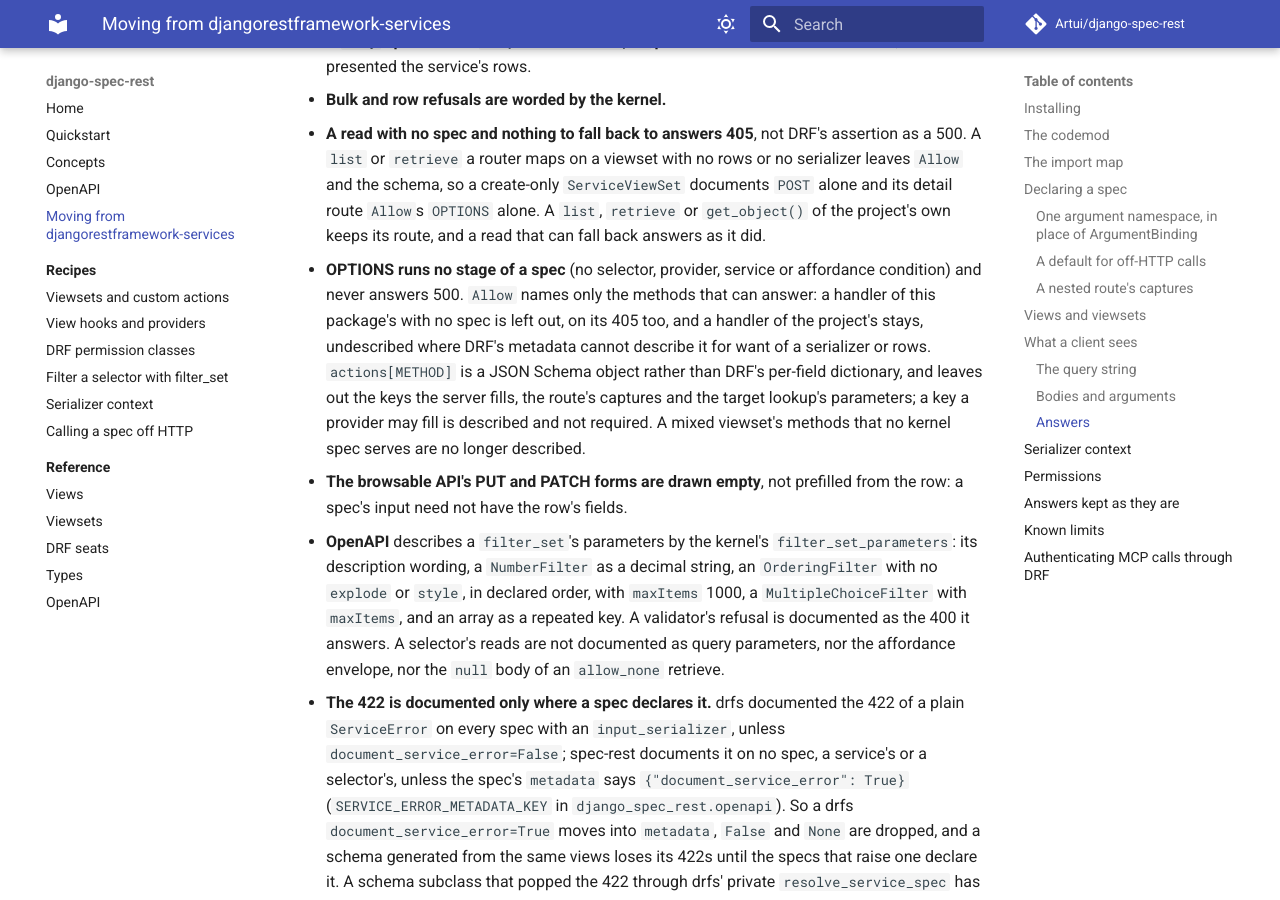
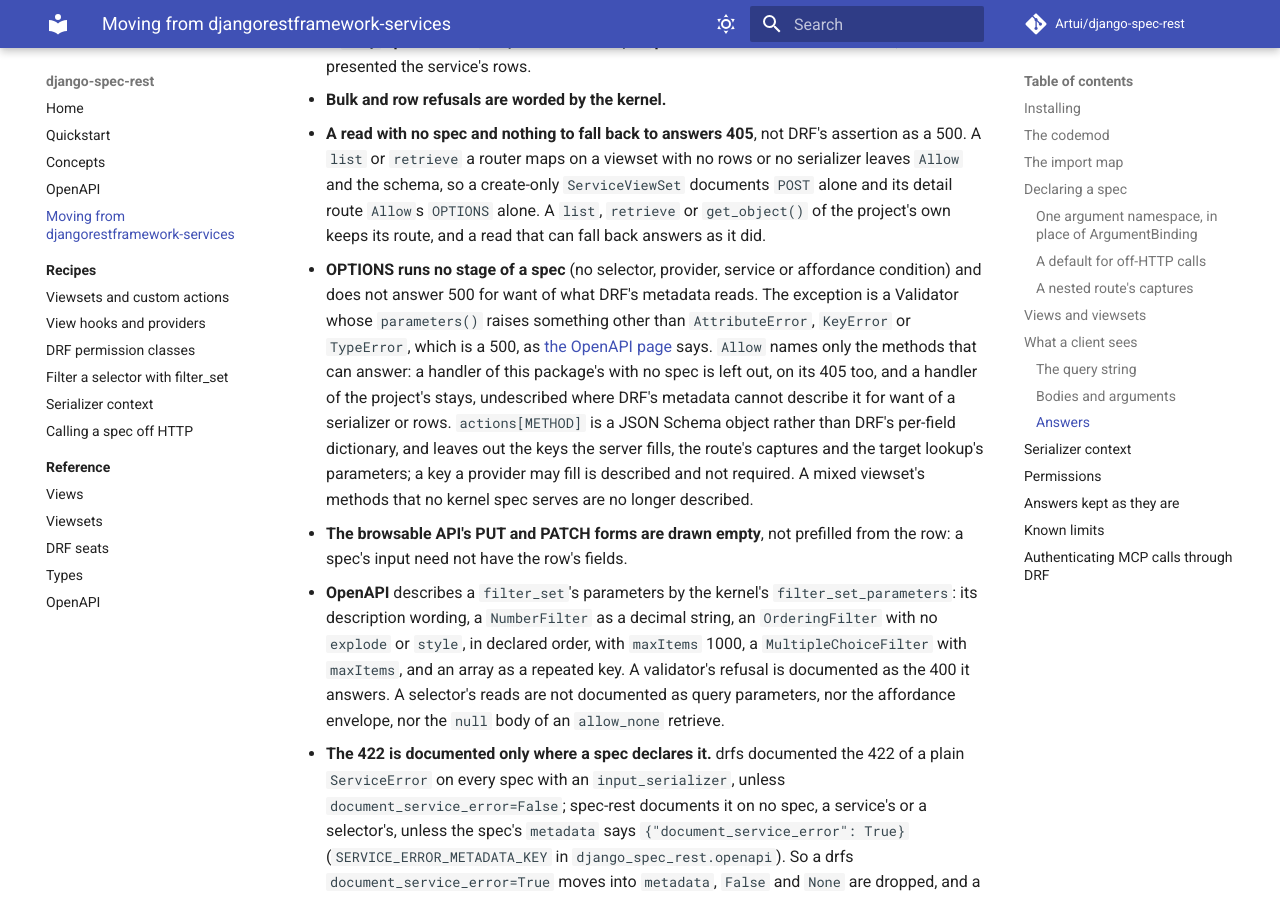
Before and after one commit to Artui/django-spec-rest, an MkDocs documentation site: the page built from docs/moving-from-drfs.md, in a window 1280 px wide and 900 px high, scrolled down 11099 px. Built offline with MkDocs 1.6.1 and Material for MkDocs 9.7.7, drawn with Linux system fonts in a browser that asks for light colours; comment, search, counter and statistics services are not loaded.

Commit message:
Say which OPTIONS answer is still a 500, and pin the seeds a hook's failed read judges with
The moving page said OPTIONS never answers 500, while the OpenAPI page and the
changelog say a Validator raising from parameters() outside three exceptions
does. The view's seeds in the hook's judgement had no test.

Co-Authored-By: Claude Opus 5.5 <noreply@anthropic.com>

```diff
--- a/docs/moving-from-drfs.md
+++ b/docs/moving-from-drfs.md
@@ -411,7 +411,10 @@ The query string is read by the kernel's flat reader:
   `OPTIONS` alone. A `list`, `retrieve` or `get_object()` of the project's own
   keeps its route, and a read that can fall back answers as it did.
 - **OPTIONS runs no stage of a spec** (no selector, provider, service or
-  affordance condition) and never answers 500. `Allow` names only the methods
+  affordance condition) and does not answer 500 for want of what DRF's metadata
+  reads. The exception is a Validator whose `parameters()` raises something other
+  than `AttributeError`, `KeyError` or `TypeError`, which is a 500, as
+  [the OpenAPI page](openapi.md) says. `Allow` names only the methods
   that can answer: a handler of this package's with no spec is left out, on its
   405 too, and a handler of the project's stays, undescribed where DRF's metadata
   cannot describe it for want of a serializer or rows.
```
Also changed, not shown: 1 other file.
